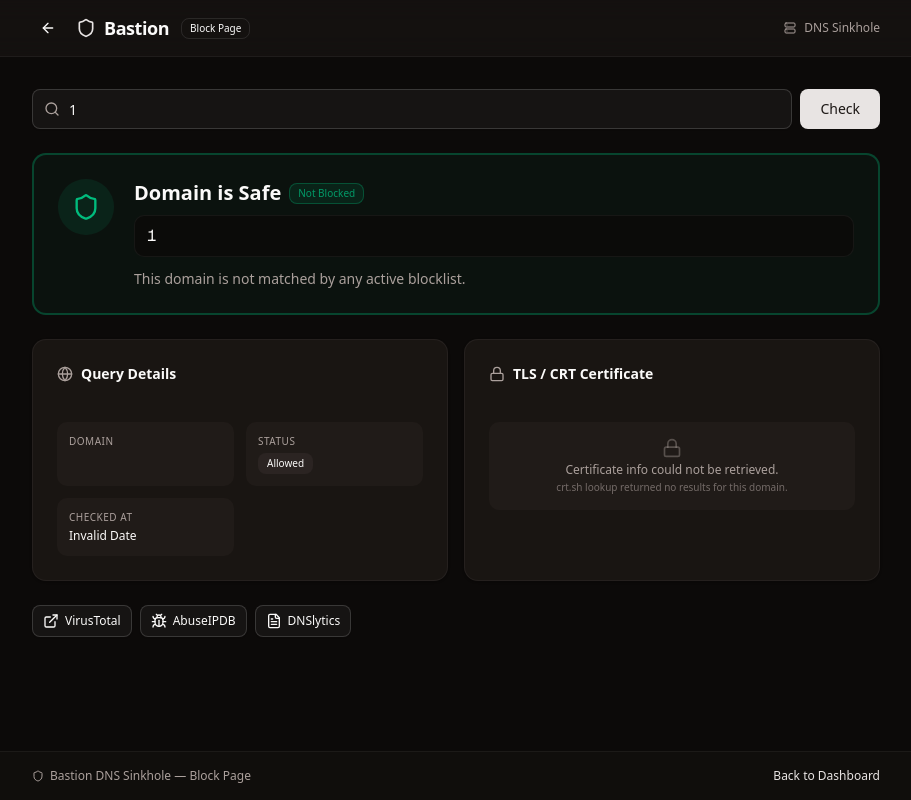
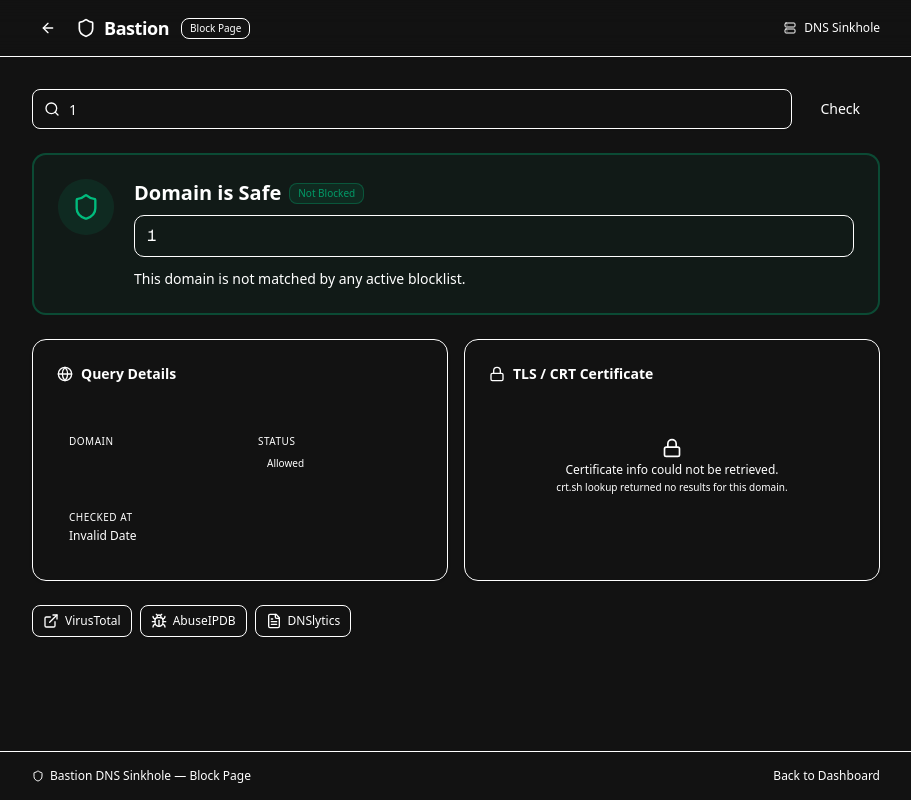
Before and after one commit to EliasL-git/Bastion, a Next.js app: page /blocked/1 in a window 1280 px wide. Shown: the whole page, without its empty margins (184-1095 px from the left). Built offline with nearby package versions, Linux system fonts and the light colour scheme; no server answers.

Commit message:
feat(ui): new dark security-dashboard theme tokens

```diff
--- a/src/app/globals.css
+++ b/src/app/globals.css
@@ -25,6 +25,7 @@
   --color-input: var(--input);
   --color-border: var(--border);
   --color-destructive: var(--destructive);
+  --color-destructive-foreground: var(--destructive-foreground);
   --color-accent-foreground: var(--accent-foreground);
   --color-accent: var(--accent);
   --color-muted-foreground: var(--muted-foreground);
@@ -37,6 +38,12 @@
   --color-popover: var(--popover);
   --color-card-foreground: var(--card-foreground);
   --color-card: var(--card);
+  --color-success: var(--success);
+  --color-success-foreground: var(--success-foreground);
+  --color-warning: var(--warning);
+  --color-warning-foreground: var(--warning-foreground);
+  --color-info: var(--info);
+  --color-info-foreground: var(--info-foreground);
   --radius-sm: calc(var(--radius) - 4px);
   --radius-md: calc(var(--radius) - 2px);
   --radius-lg: var(--radius);
@@ -44,72 +51,49 @@
 }
 
 :root {
-  --background: oklch(1 0 0);
-  --foreground: oklch(0.147 0.004 49.3);
-  --card: oklch(1 0 0);
-  --card-foreground: oklch(0.147 0.004 49.3);
-  --popover: oklch(1 0 0);
-  --popover-foreground: oklch(0.147 0.004 49.3);
-  --primary: oklch(0.214 0.009 43.1);
-  --primary-foreground: oklch(0.986 0.002 67.8);
-  --secondary: oklch(0.96 0.002 17.2);
-  --secondary-foreground: oklch(0.214 0.009 43.1);
-  --muted: oklch(0.96 0.002 17.2);
-  --muted-foreground: oklch(0.547 0.021 43.1);
-  --accent: oklch(0.96 0.002 17.2);
-  --accent-foreground: oklch(0.214 0.009 43.1);
-  --destructive: oklch(0.577 0.245 27.325);
-  --border: oklch(0.922 0.005 34.3);
-  --input: oklch(0.922 0.005 34.3);
-  --ring: oklch(0.714 0.014 41.2);
-  --chart-1: oklch(0.879 0.169 91.605);
-  --chart-2: oklch(0.769 0.188 70.08);
-  --chart-3: oklch(0.666 0.179 58.318);
-  --chart-4: oklch(0.555 0.163 48.998);
-  --chart-5: oklch(0.473 0.137 46.201);
+  --background: 228 24% 5%;
+  --foreground: 220 20% 96%;
+  --card: 228 22% 8%;
+  --card-foreground: 220 20% 96%;
+  --popover: 228 22% 8%;
+  --popover-foreground: 220 20% 96%;
+  --primary: 258 90% 66%;
+  --primary-foreground: 0 0% 100%;
+  --secondary: 228 20% 14%;
+  --secondary-foreground: 220 20% 96%;
+  --muted: 228 20% 14%;
+  --muted-foreground: 220 12% 56%;
+  --accent: 258 70% 20%;
+  --accent-foreground: 260 100% 96%;
+  --destructive: 0 84% 60%;
+  --destructive-foreground: 0 0% 100%;
+  --border: 228 16% 16%;
+  --input: 228 16% 16%;
+  --ring: 258 90% 66%;
   --radius: 0.625rem;
-  --sidebar: oklch(0.986 0.002 67.8);
-  --sidebar-foreground: oklch(0.147 0.004 49.3);
-  --sidebar-primary: oklch(0.214 0.009 43.1);
-  --sidebar-primary-foreground: oklch(0.986 0.002 67.8);
-  --sidebar-accent: oklch(0.96 0.002 17.2);
-  --sidebar-accent-foreground: oklch(0.214 0.009 43.1);
-  --sidebar-border: oklch(0.922 0.005 34.3);
-  --sidebar-ring: oklch(0.714 0.014 41.2);
+  --success: 160 84% 45%;
+  --success-foreground: 0 0% 100%;
+  --warning: 38 92% 55%;
+  --warning-foreground: 0 0% 8%;
+  --info: 210 100% 60%;
+  --info-foreground: 0 0% 100%;
+  --chart-1: 258 90% 66%;
+  --chart-2: 160 84% 45%;
+  --chart-3: 0 84% 60%;
+  --chart-4: 38 92% 55%;
+  --chart-5: 210 100% 60%;
+  --sidebar: 228 22% 7%;
+  --sidebar-foreground: 220 20% 96%;
+  --sidebar-primary: 258 90% 66%;
+  --sidebar-primary-foreground: 0 0% 100%;
+  --sidebar-accent: 228 20% 14%;
+  --sidebar-accent-foreground: 220 20% 96%;
+  --sidebar-border: 228 16% 16%;
+  --sidebar-ring: 258 90% 66%;
 }
 
-.dark {
-  --background: oklch(0.147 0.004 49.3);
-  --foreground: oklch(0.986 0.002 67.8);
-  --card: oklch(0.214 0.009 43.1);
-  --card-foreground: oklch(0.986 0.002 67.8);
-  --popover: oklch(0.214 0.009 43.1);
-  --popover-foreground: oklch(0.986 0.002 67.8);
-  --primary: oklch(0.922 0.005 34.3);
-  --primary-foreground: oklch(0.214 0.009 43.1);
-  --secondary: oklch(0.268 0.011 36.5);
-  --secondary-foreground: oklch(0.986 0.002 67.8);
-  --muted: oklch(0.268 0.011 36.5);
-  --muted-foreground: oklch(0.714 0.014 41.2);
-  --accent: oklch(0.268 0.011 36.5);
-  --accent-foreground: oklch(0.986 0.002 67.8);
-  --destructive: oklch(0.704 0.191 22.216);
-  --border: oklch(1 0 0 / 10%);
-  --input: oklch(1 0 0 / 15%);
-  --ring: oklch(0.547 0.021 43.1);
-  --chart-1: oklch(0.879 0.169 91.605);
-  --chart-2: oklch(0.769 0.188 70.08);
-  --chart-3: oklch(0.666 0.179 58.318);
-  --chart-4: oklch(0.555 0.163 48.998);
-  --chart-5: oklch(0.473 0.137 46.201);
-  --sidebar: oklch(0.214 0.009 43.1);
-  --sidebar-foreground: oklch(0.986 0.002 67.8);
-  --sidebar-primary: oklch(0.488 0.243 264.376);
-  --sidebar-primary-foreground: oklch(0.986 0.002 67.8);
-  --sidebar-accent: oklch(0.268 0.011 36.5);
-  --sidebar-accent-foreground: oklch(0.986 0.002 67.8);
-  --sidebar-border: oklch(1 0 0 / 10%);
-  --sidebar-ring: oklch(0.547 0.021 43.1);
+html {
+  color-scheme: dark;
 }
 
 @layer base {
@@ -118,5 +102,23 @@
   }
   body {
     @apply bg-background text-foreground;
+    font-feature-settings: "rlig" 1, "calt" 1;
   }
 }
+
+@layer utilities {
+  .text-balance {
+    text-wrap: balance;
+  }
+  .shadow-glow {
+    box-shadow: 0 0 24px -6px hsl(var(--primary) / 0.25);
+  }
+  .shadow-glow-sm {
+    box-shadow: 0 0 12px -4px hsl(var(--primary) / 0.2);
+  }
+  .bg-grid {
+    background-size: 24px 24px;
+    background-image: linear-gradient(to right, hsl(var(--border)) 1px, transparent 1px),
+      linear-gradient(to bottom, hsl(var(--border)) 1px, transparent 1px);
+  }
+}
```
